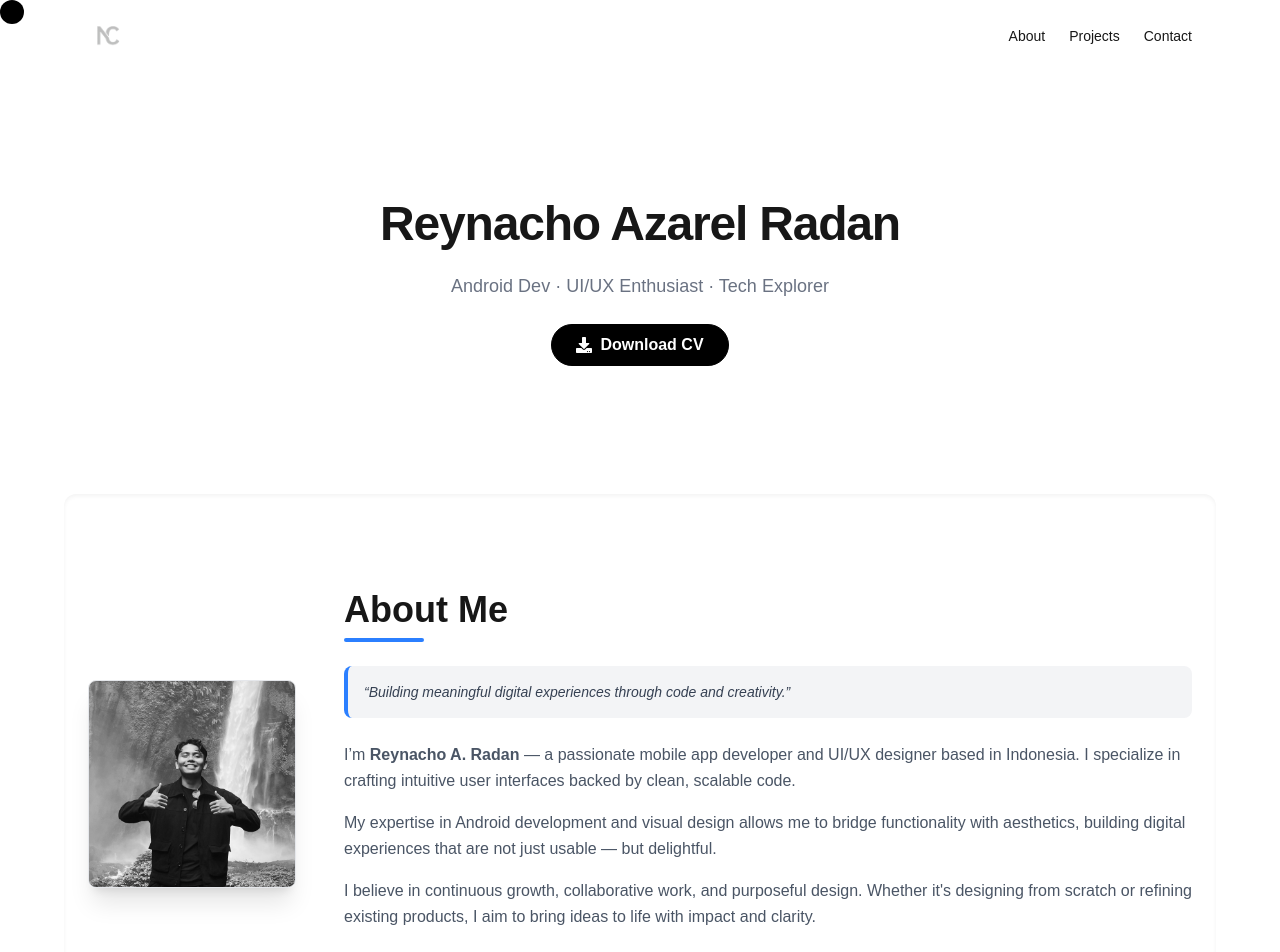
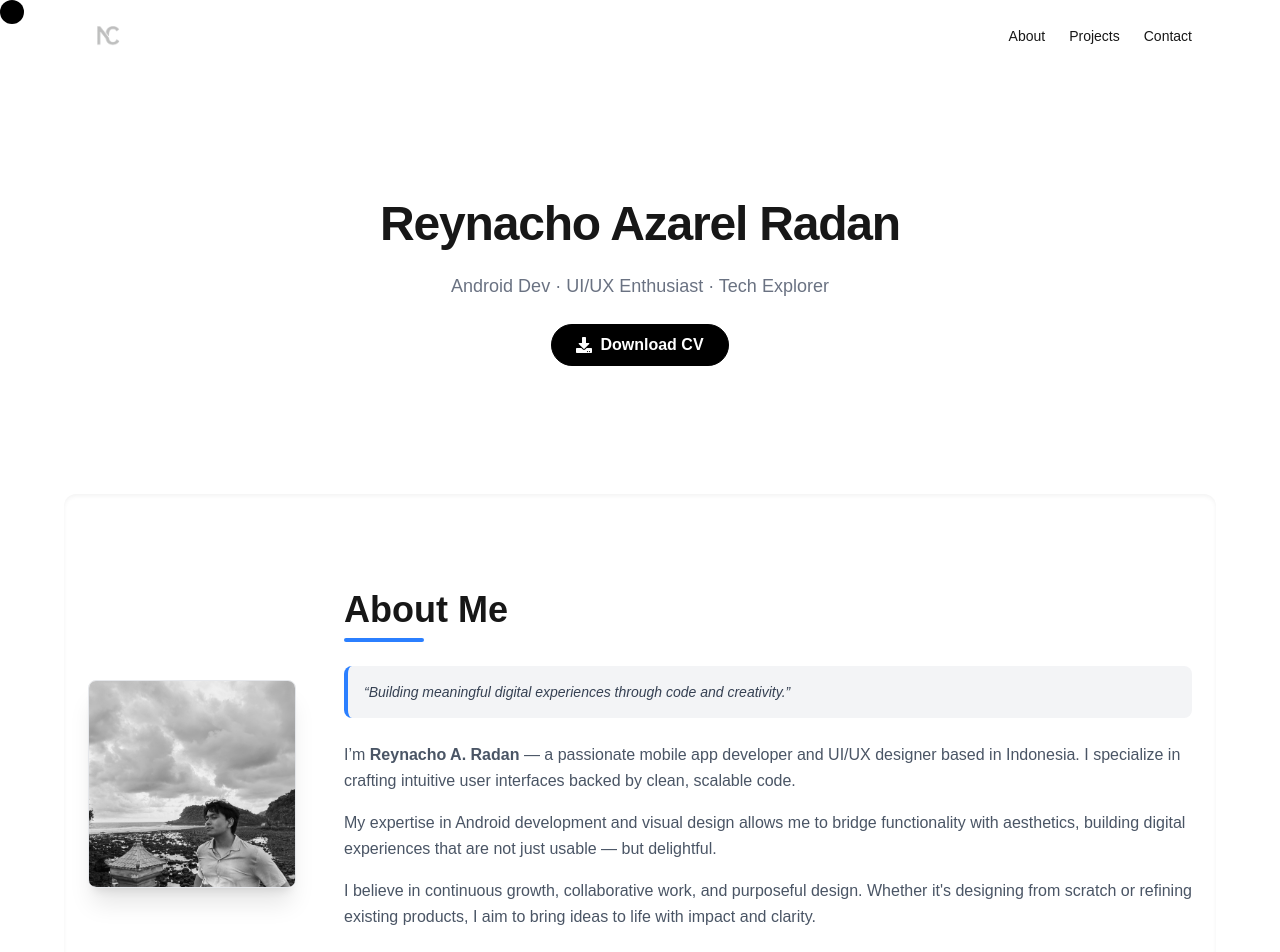
Before and after one commit to ReynachoRadan/reynacho-portfolio, a Next.js app: page / in a window 1280 px wide. Shown: the top 952 px of the page. Built offline with nearby package versions, Linux system fonts and the light colour scheme.

Commit message:
New Photo

```diff
--- a/components/About.tsx
+++ b/components/About.tsx
@@ -17,7 +17,7 @@ export default function About() {
       {/* FOTO */}
       <div className="relative w-40 h-40 sm:w-52 sm:h-52 rounded-lg overflow-hidden shadow-xl border border-gray-200 dark:border-gray-700 group transition-transform duration-700 ease-in-out transform hover:scale-105 hover:shadow-2xl">
         <Image
-          src="/reynacho.jpg"
+          src="/New-Reynacho.jpeg"
           alt="Reynacho A. Radan"
           fill
           className="object-cover grayscale group-hover:grayscale-0 transition duration-700 ease-in-out"
```
Also changed, not shown: public/New-Reynacho.jpeg (added).
